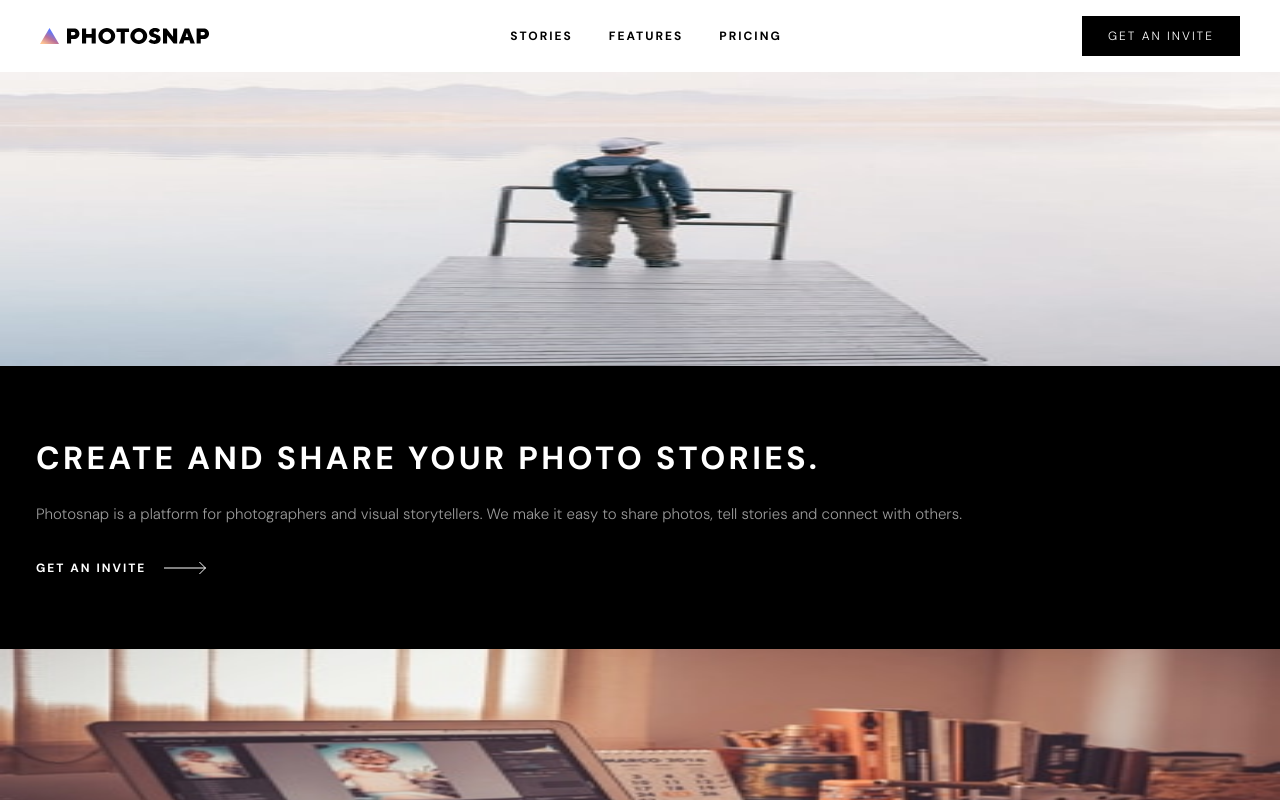
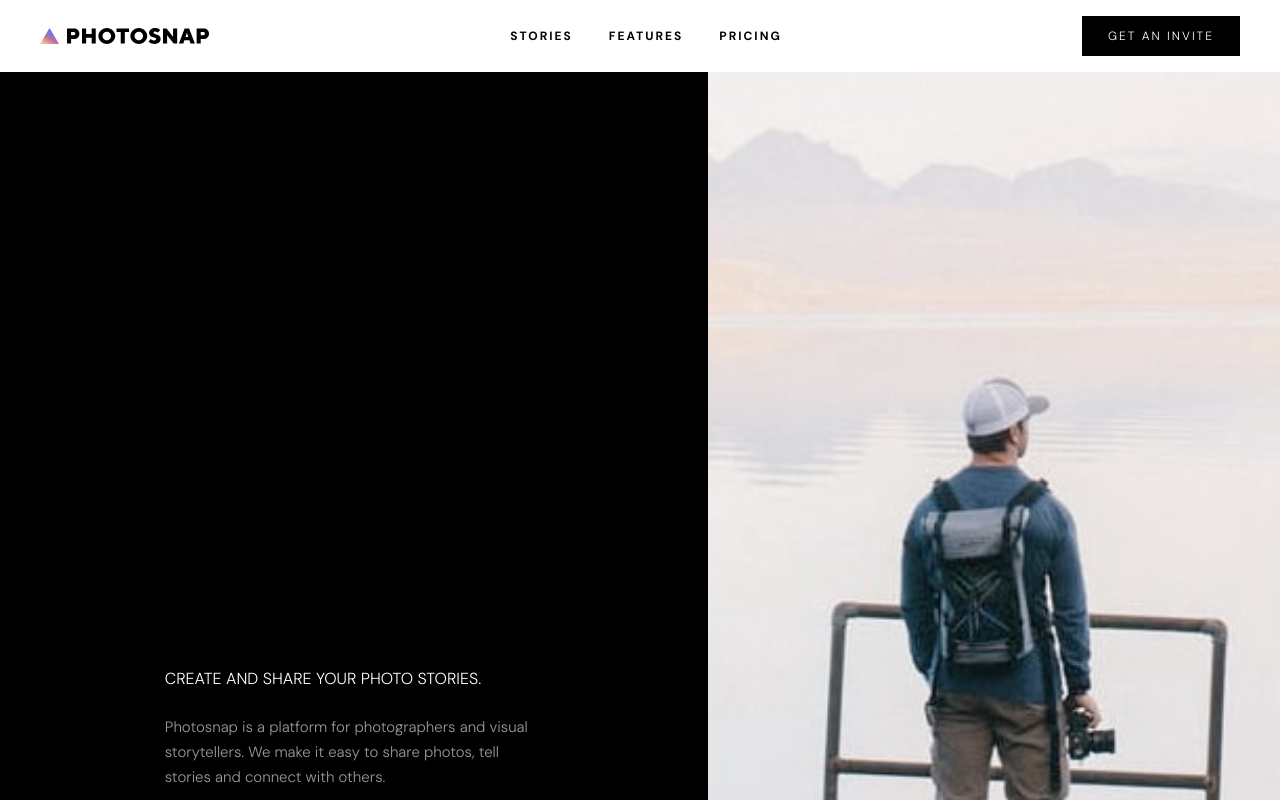
Before and after one commit to jdubcodes/photosnap-website, a React (Vite) app: page / in a window 1280 px wide. Shown: the top 800 px of the page. Built offline with nearby package versions, Linux system fonts and the light colour scheme.

Commit message:
Finish hero section for all screen sizes

```diff
--- a/src/components/Home.jsx
+++ b/src/components/Home.jsx
@@ -3,28 +3,34 @@ import benefitCards from '../lib/data/benefitCards'
 import storyCards from '../lib/data/storyCards'
 import featureCards from '../lib/data/featureCards'
 // Imported assets
-import hero from '../assets/home/mobile/create-and-share.jpg'
+import heroMobile from '../assets/home/mobile/create-and-share.jpg'
+import heroTablet from '../assets/home/tablet/create-and-share.jpg'
+import heroDesktop from '../assets/home/desktop/create-and-share.jpg'
 import arrowLight from '../assets/shared/arrowLight.svg'
 import arrowDark from '../assets/shared/arrowDark.svg'
+// Imported components
+import LightInviteBtn from './helpers/LightInviteBtn'
 
 export default function Home() {
   return (
     <main>
-      <section>
-        <img src={hero} alt='hero image' className='w-full h-hero-img' />
-        <div className='px-9 py-19 flex flex-col gap-6 bg-black text-white'>
-          <h1 className='text-heading uppercase text-balance'>
+      <section className='bg-black md:grid md:grid-cols-home-tablet md:place-items-center lg:grid-cols-home-desktop'>
+        <img
+          src={heroDesktop}
+          srcSet={`${heroMobile} 767w, ${heroTablet} 1439w, ${heroDesktop} 1440w`}
+          alt='hero image'
+          className='w-full h-hero-mobile object-cover object-[50%_35%] md:h-hero-tablet md:col-start-2'
+        />
+        <div className='px-9 py-19 flex flex-col gap-6 text-white md:row-start-1 md:max-w-[378px] md:px-0'>
+          <h1 className='text-heading-mobile uppercase text-balance md:text-heading-tablet md:text-wrap'>
             Create and share your photo stories.
           </h1>
-          <p className='text-body text-white/60'>
+          <p className='mb-2 max-w-[400px] text-body text-white/60'>
             Photosnap is a platform for photographers and visual storytellers.
             We make it easy to share photos, tell stories and connect with
             others.
           </p>
-          <button className='mt-2 flex items-center gap-[1.125rem] text-link font-bold uppercase text-left'>
-            Get an invite
-            <img src={arrowLight} alt='arrow' />
-          </button>
+          <LightInviteBtn />
         </div>
       </section>
       <section>
```
